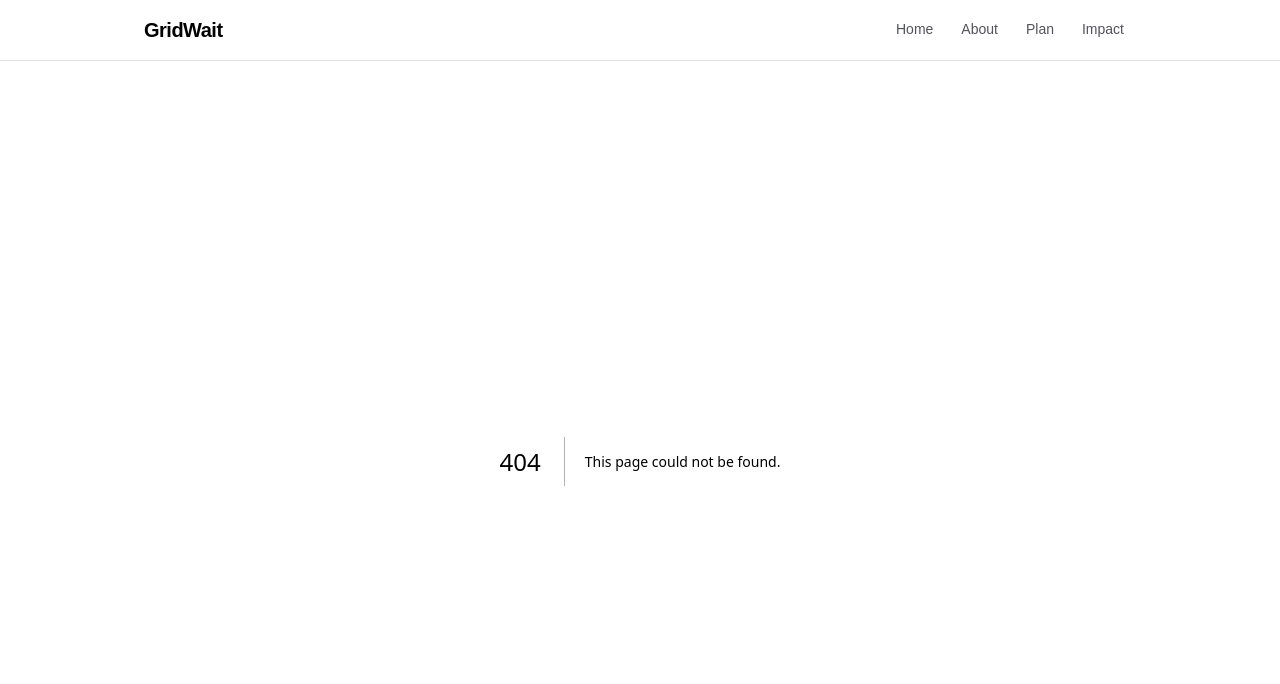
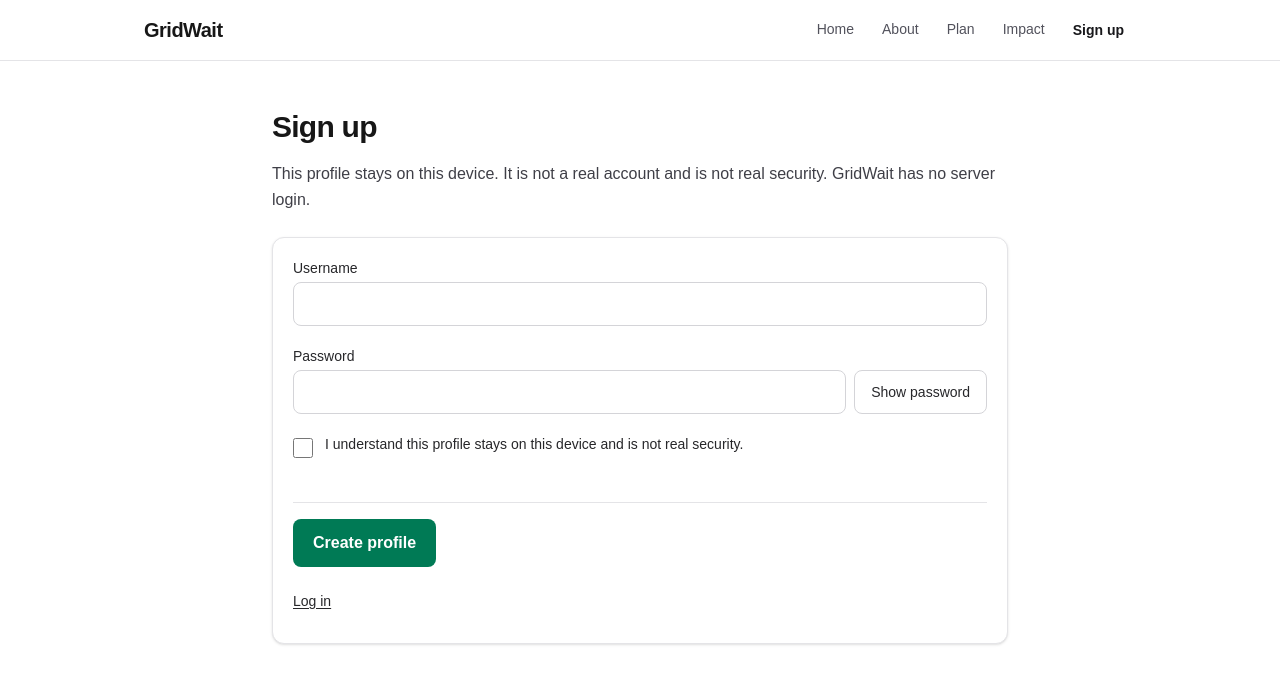
Before and after one commit to tree478/gridcheck, a Next.js app: page /signup in a window 1280 px wide. Before the commit this address had no page. Shown: the top 684 px of the page. Built offline with nearby package versions, Linux system fonts and the light colour scheme.

Commit message:
T-B7: add mock sign-up screen with on-device honesty copy
Co-authored-by: Cursor <cursoragent@cursor.com>

```diff
--- /dev/null
+++ b/app/signup/page.tsx
@@ -0,0 +1,19 @@
+import type { Metadata } from "next";
+import SignupForm from "@/components/signup/SignupForm";
+
+export const metadata: Metadata = { title: "Sign up · GridWait" };
+
+export default function SignupPage() {
+  return (
+    <article className="mx-auto w-full max-w-3xl px-4 py-8 sm:py-12">
+      <h1 className="text-3xl font-bold tracking-tight">Sign up</h1>
+      <p className="mt-4 leading-relaxed text-zinc-700 dark:text-zinc-300">
+        This profile stays on this device. It is not a real account and is not real security. GridWait
+        has no server login.
+      </p>
+      <div className="mt-6">
+        <SignupForm />
+      </div>
+    </article>
+  );
+}
--- a/components/SiteHeader.tsx
+++ b/components/SiteHeader.tsx
@@ -27,6 +27,7 @@ export default function SiteHeader() {
         >
           GridWait
         </Link>
+        <div className="flex flex-wrap items-center gap-x-1">
           <nav aria-label="Main">
             <ul className="flex flex-wrap items-center gap-x-1">
               {NAV_ITEMS.map(({ href, label }) => {
@@ -49,6 +50,18 @@ export default function SiteHeader() {
               })}
             </ul>
           </nav>
+          <Link
+            href="/signup"
+            aria-current={isActive(pathname, "/signup") ? "page" : undefined}
+            className={`flex min-h-11 items-center px-3 text-sm focus-visible:outline-2 focus-visible:outline-offset-2 focus-visible:outline-emerald-600 ${
+              isActive(pathname, "/signup")
+                ? "font-semibold text-zinc-900 dark:text-zinc-50"
+                : "text-zinc-600 hover:text-zinc-900 dark:text-zinc-400 dark:hover:text-zinc-50"
+            }`}
+          >
+            Sign up
+          </Link>
+        </div>
       </div>
     </header>
   );
--- /dev/null
+++ b/components/signup/SignupForm.tsx
@@ -0,0 +1,195 @@
+"use client";
+
+import Link from "next/link";
+import { useId, useMemo, useState, type FormEvent } from "react";
+import {
+  mockCreateProfile,
+  defaultSignupState,
+  validateSignup,
+  type SignupFormState,
+} from "./signupModel";
+import {
+  CHECKBOX_CLASS,
+  ERROR_CLASS,
+  FOCUS_RING,
+  HINT_CLASS,
+  INPUT_CLASS,
+  INPUT_ERROR,
+  INPUT_OK,
+  LABEL_CLASS,
+  PRIMARY_BUTTON,
+  SECONDARY_BUTTON,
+} from "../planner/plannerStyles";
+
+const TAKEN_MESSAGE = "That username is already on this device.";
+
+export default function SignupForm() {
+  const baseId = useId();
+  const [state, setState] = useState<SignupFormState>(defaultSignupState);
+  const [attempted, setAttempted] = useState(false);
+  const [taken, setTaken] = useState(false);
+  const [createdUsername, setCreatedUsername] = useState<string | null>(null);
+  const [failure, setFailure] = useState<string | null>(null);
+
+  const fieldErrors = useMemo(
+    () => (attempted ? validateSignup(state) : {}),
+    [attempted, state],
+  );
+  const usernameError = taken ? TAKEN_MESSAGE : fieldErrors.username;
+  const passwordError = fieldErrors.password;
+  const termsError = fieldErrors.terms;
+
+  const usernameId = `${baseId}-username`;
+  const passwordId = `${baseId}-password`;
+  const termsId = `${baseId}-terms`;
+
+  function patch(next: Partial<SignupFormState>) {
+    const editingContent =
+      next.username !== undefined || next.password !== undefined || next.acceptedTerms !== undefined;
+    if (editingContent) {
+      setCreatedUsername(null);
+      setFailure(null);
+    }
+    if (next.username !== undefined) setTaken(false);
+    setState((s) => ({ ...s, ...next }));
+  }
+
+  function onSubmit(e: FormEvent<HTMLFormElement>) {
+    e.preventDefault();
+    setAttempted(true);
+    setFailure(null);
+    setTaken(false);
+    setCreatedUsername(null);
+    try {
+      const errors = validateSignup(state);
+      if (Object.keys(errors).length > 0) return;
+      const result = mockCreateProfile(state.username);
+      if (!result.ok) {
+        setTaken(true);
+        return;
+      }
+      setCreatedUsername(result.username);
+    } catch {
+      setFailure("Something went wrong. Please check the fields and try again.");
+    }
+  }
+
+  return (
+    <form
+      noValidate
+      onSubmit={onSubmit}
+      aria-label="Sign up"
+      className="rounded-xl border border-zinc-200 bg-white p-4 shadow-sm sm:p-5 dark:border-zinc-800 dark:bg-zinc-900"
+    >
+      <div className="space-y-5">
+        <div>
+          <label htmlFor={usernameId} className={LABEL_CLASS}>
+            Username
+          </label>
+          <input
+            id={usernameId}
+            type="text"
+            autoComplete="username"
+            value={state.username}
+            onChange={(e) => patch({ username: e.target.value })}
+            aria-invalid={usernameError ? true : undefined}
+            aria-describedby={usernameError ? `${usernameId}-error` : undefined}
+            className={`mt-1 ${INPUT_CLASS} ${usernameError ? INPUT_ERROR : INPUT_OK}`}
+          />
+          {usernameError && (
+            <p id={`${usernameId}-error`} role="alert" className={ERROR_CLASS}>
+              {usernameError}
+            </p>
+          )}
+        </div>
+
+        <div>
+          <label htmlFor={passwordId} className={LABEL_CLASS}>
+            Password
+          </label>
+          <div className="mt-1 flex min-w-0 flex-wrap items-center gap-2">
+            <input
+              id={passwordId}
+              type={state.showPassword ? "text" : "password"}
+              autoComplete="new-password"
+              value={state.password}
+              onChange={(e) => patch({ password: e.target.value })}
+              aria-invalid={passwordError ? true : undefined}
+              aria-describedby={passwordError ? `${passwordId}-error` : undefined}
+              className={`min-w-0 flex-1 basis-40 ${INPUT_CLASS} ${passwordError ? INPUT_ERROR : INPUT_OK}`}
+            />
+            <button
+              type="button"
+              aria-pressed={state.showPassword}
+              aria-controls={passwordId}
+              onClick={() => patch({ showPassword: !state.showPassword })}
+              className={SECONDARY_BUTTON}
+            >
+              {state.showPassword ? "Hide password" : "Show password"}
+            </button>
+          </div>
+          {passwordError && (
+            <p id={`${passwordId}-error`} role="alert" className={ERROR_CLASS}>
+              {passwordError}
+            </p>
+          )}
+        </div>
+
+        <div>
+          <label htmlFor={termsId} className="flex min-h-11 cursor-pointer items-start gap-3">
+            <input
+              id={termsId}
+              type="checkbox"
+              checked={state.acceptedTerms}
+              onChange={(e) => patch({ acceptedTerms: e.target.checked })}
+              aria-invalid={termsError ? true : undefined}
+              aria-describedby={termsError ? `${termsId}-error` : undefined}
+              className={`mt-1 ${CHECKBOX_CLASS}`}
+            />
+            <span className="text-sm text-zinc-800 dark:text-zinc-200">
+              I understand this profile stays on this device and is not real security.
+            </span>
+          </label>
+          {termsError && (
+            <p id={`${termsId}-error`} role="alert" className={ERROR_CLASS}>
+              {termsError}
+            </p>
+          )}
+        </div>
+      </div>
+
+      <div className="mt-6 border-t border-zinc-200 pt-4 dark:border-zinc-800">
+        {failure && (
+          <p role="alert" className={`mb-3 ${ERROR_CLASS}`}>
+            {failure}
+          </p>
+        )}
+
+        <button type="submit" className={PRIMARY_BUTTON}>
+          Create profile
+        </button>
+
+        <p className="mt-3">
+          <Link
+            href="/login"
+            className={`inline-flex min-h-11 items-center text-sm font-medium text-zinc-800 underline underline-offset-2 hover:text-zinc-950 dark:text-zinc-200 dark:hover:text-zinc-50 ${FOCUS_RING}`}
+          >
+            Log in
+          </Link>
+        </p>
+
+        <div role="status" aria-live="polite">
+          {createdUsername && (
+            <div className="mt-4 rounded-lg border border-emerald-600 bg-emerald-50 p-3 text-sm text-emerald-950 dark:border-emerald-400 dark:bg-emerald-950/40 dark:text-emerald-50">
+              <p className="font-semibold">{createdUsername}</p>
+              <p className={`mt-1 ${HINT_CLASS}`}>
+                This profile stays on this device. It is not a real account and is not real security.
+                GridWait has no server login.
+              </p>
+            </div>
+          )}
+        </div>
+      </div>
+    </form>
+  );
+}
--- /dev/null
+++ b/components/signup/signupModel.ts
@@ -0,0 +1,56 @@
+// Pure, framework-free helpers for the sign-up form (T-B7).
+// Relative imports (not "@/") so Vitest can resolve them without an alias.
+import type { Profile } from "../../lib/types";
+
+export type SignupFormState = {
+  username: string;
+  password: string;
+  showPassword: boolean;
+  acceptedTerms: boolean;
+};
+
+/** Flat map of field key → message. */
+export type SignupErrors = {
+  username?: string;
+  password?: string;
+  terms?: string;
+};
+
+export const MOCK_EXISTING_USERNAMES: readonly Profile["username"][] = ["guest"];
+
+export function defaultSignupState(): SignupFormState {
+  return {
+    username: "",
+    password: "",
+    showPassword: false,
+    acceptedTerms: false,
+  };
+}
+
+export function validateSignup(state: SignupFormState): SignupErrors {
+  const errors: SignupErrors = {};
+  if (state.username === "") {
+    errors.username = "Enter a username.";
+  }
+  if (state.password.length < 8) {
+    errors.password = "Use at least 8 characters.";
+  }
+  if (!state.acceptedTerms) {
+    errors.terms = "Check the box to continue.";
+  }
+  return errors;
+}
+
+export type MockCreateResult =
+  | { ok: true; username: Profile["username"] }
+  | { ok: false; error: "taken" };
+
+export function mockCreateProfile(
+  username: Profile["username"],
+  existingUsernames: readonly Profile["username"][] = MOCK_EXISTING_USERNAMES,
+): MockCreateResult {
+  if (existingUsernames.includes(username)) {
+    return { ok: false, error: "taken" };
+  }
+  return { ok: true, username };
+}
```
Also changed, not shown: 2 other files (tests, documents, lock files or other folders). Lines whose indentation alone changed are shown as unchanged.
